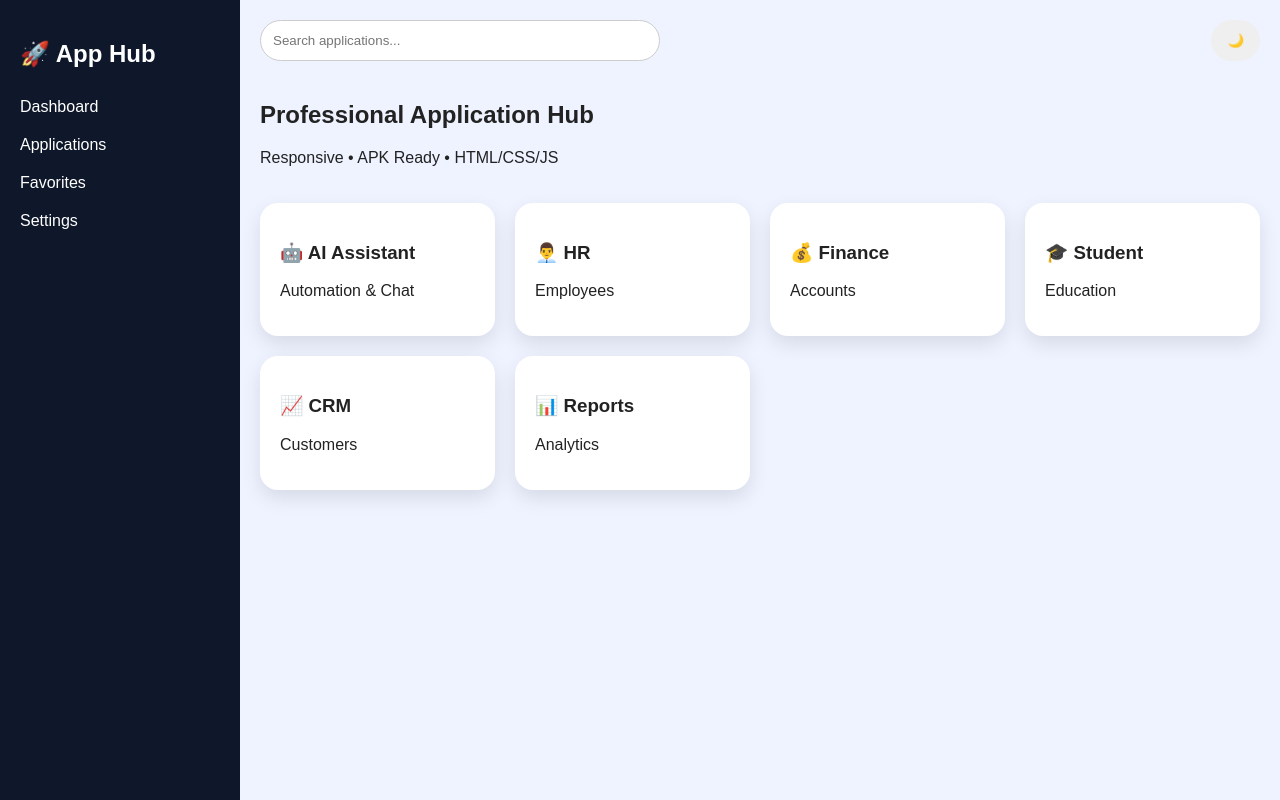
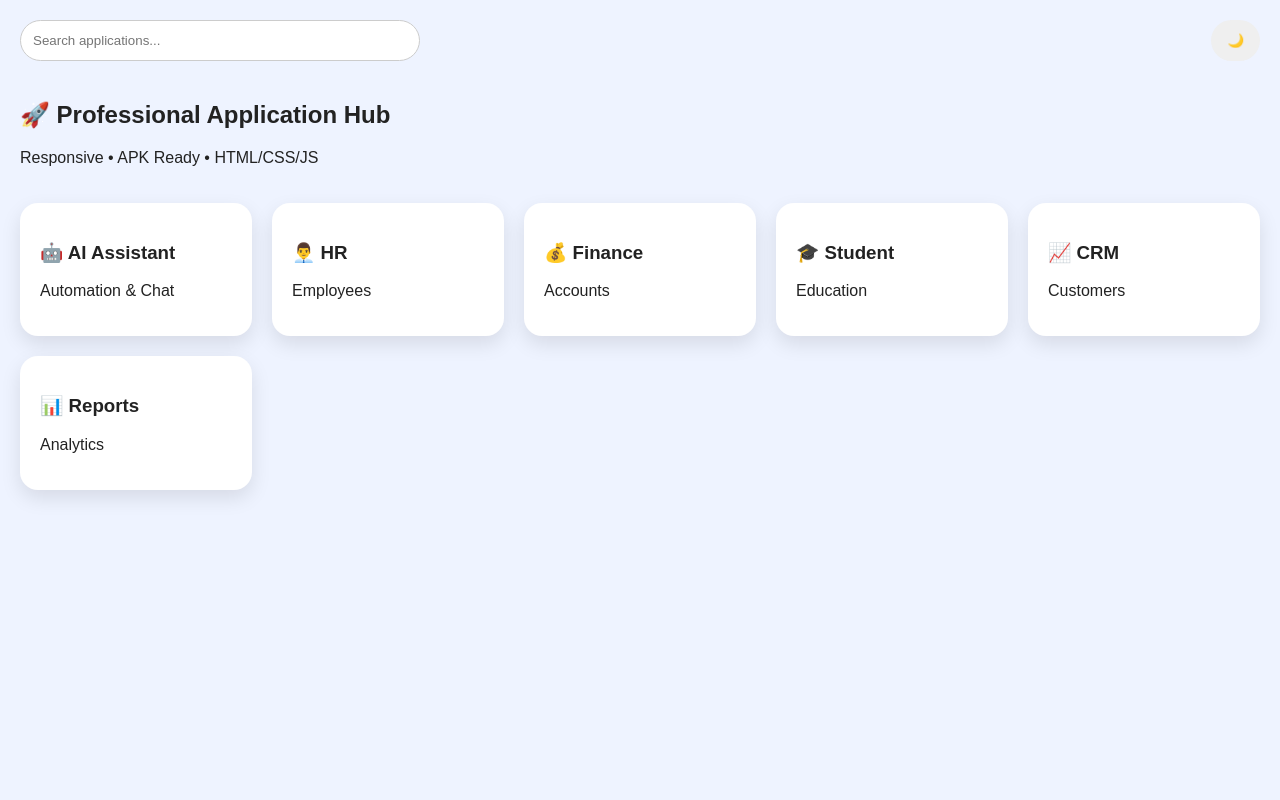
Before and after one commit to sarvesh55/test, a plain HTML site: page index.html in a window 1280 px wide. Drawn offline with Linux system fonts and the light colour scheme.

Commit message:
Update index.html

```diff
--- a/index.html
+++ b/index.html
@@ -7,22 +7,14 @@
 <link rel="stylesheet" href="style.css">
 </head>
 <body>
-<aside class="sidebar">
-<h2>🚀 App Hub</h2>
-<nav>
-<a href="#">Dashboard</a>
-<a href="#">Applications</a>
-<a href="#">Favorites</a>
-<a href="#">Settings</a>
-</nav>
-</aside>
+
 <main class="content">
 <header>
 <input id="search" placeholder="Search applications...">
 <button id="theme">🌙</button>
 </header>
 <section class="hero">
-<h1>Professional Application Hub</h1>
+<h1>🚀 Professional Application Hub</h1>
 <p>Responsive • APK Ready • HTML/CSS/JS</p>
 </section>
 <section class="grid" id="grid">
```
